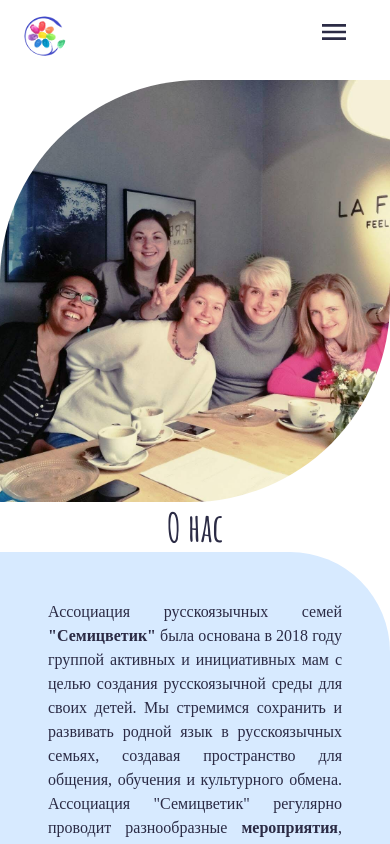
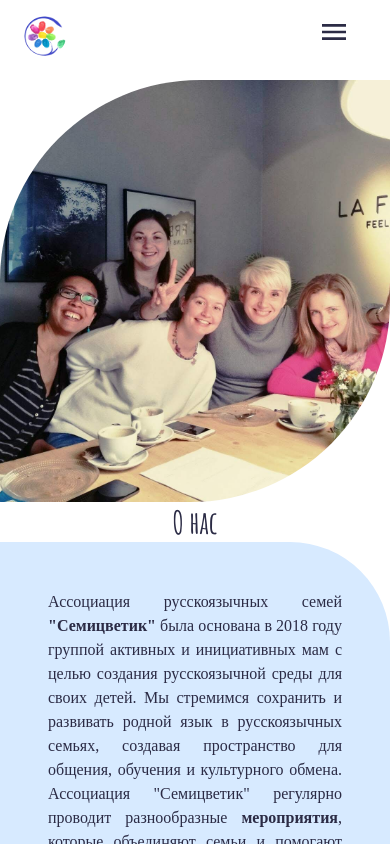
Before and after one commit to langedoc/Semitsvetik, a React (Vite) app in the folder semitsvetik/: page /about in a window 390 px wide. Shown: the top 844 px of the page. Built offline with nearby package versions, Linux system fonts and the light colour scheme; a web font is replaced by a local one.

Commit message:
style: h1 font-size adjusted for smaller screen

```diff
--- a/semitsvetik/src/index.css
+++ b/semitsvetik/src/index.css
@@ -51,4 +51,8 @@ p {
     font-size: 1rem;
       line-height: 1.5;
     }
+
+  h1 {
+    font-size: 3rem;
+  }
 }
--- a/semitsvetik/src/pages/About/About.module.css
+++ b/semitsvetik/src/pages/About/About.module.css
@@ -67,7 +67,6 @@
     .container h1 {
         grid-column: 1;
         grid-row: 2;
-        font-size: 10vw;
     }
 
     .image1 {
```
